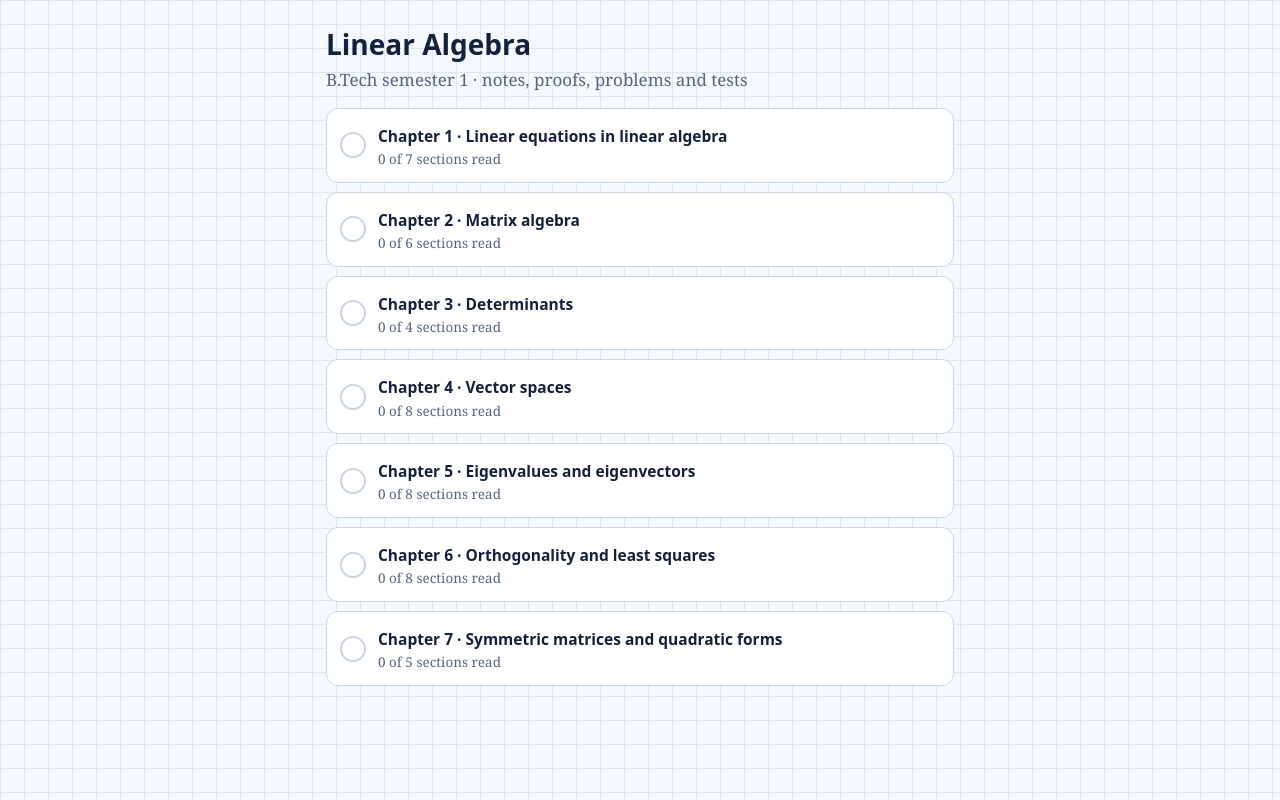
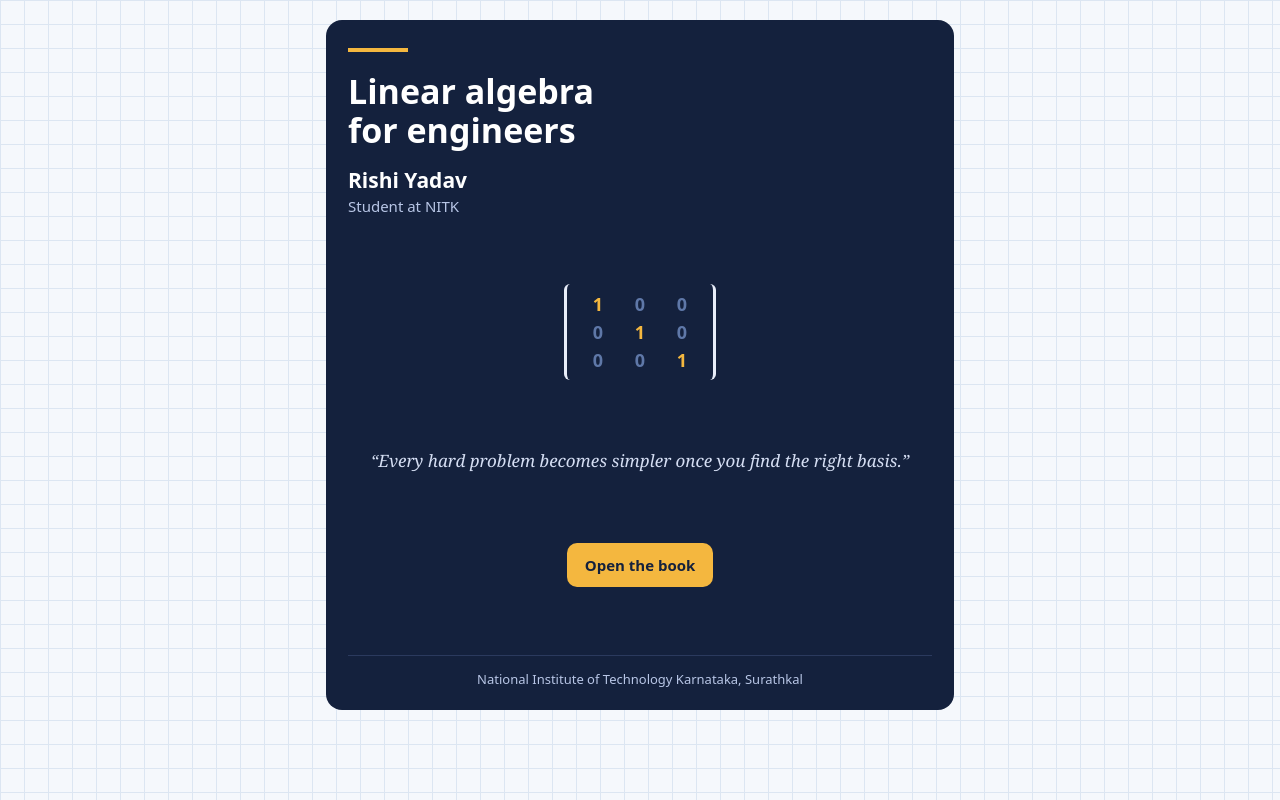
Before and after one commit to rishiyadav261cs243-glitch/LINEAR-ALGEBRA-, a plain HTML site: page index.html in a window 1280 px wide. Drawn offline with Linux system fonts and the light colour scheme.

Commit message:
Add files via upload

```diff
--- a/index.html
+++ b/index.html
@@ -1,7 +1,7 @@
 <!doctype html>
 <html lang="en"><head><meta charset="utf-8">
 <meta name="viewport" content="width=device-width, initial-scale=1, viewport-fit=cover">
-<title>Linear Algebra · B.Tech Sem 1</title>
+<title>Linear algebra for engineers</title>
 <meta name="theme-color" content="#14213D">
 <link rel="manifest" href="manifest.webmanifest">
 <link rel="apple-touch-icon" href="icon-192.png">
@@ -34,6 +34,16 @@ details{background:var(--card);border:1px solid var(--line);border-radius:10px;p
 textarea{width:100%;font:16px Georgia,serif;background:var(--bg);color:var(--ink);border:1px solid var(--line);border-radius:8px;padding:8px;margin-top:8px}
 .score{font:700 40px system-ui;margin:4px 0}
 button:focus-visible,summary:focus-visible{outline:3px solid var(--acc);outline-offset:2px}
+.cover{background:#14213D;color:#E8EEFA;border-radius:16px;min-height:calc(100vh - 110px);padding:28px 22px 22px;display:flex;flex-direction:column;justify-content:space-between;gap:20px}
+.cover .rule{width:60px;height:4px;background:#F4B73F;margin-bottom:20px}
+.cover h1.ct{color:#fff;font-size:34px;line-height:1.15;margin:0 0 16px}
+.cover .ca{font:600 21px system-ui,sans-serif;margin:0;color:#fff}
+.cover .cs{color:#B8C6E6;margin:2px 0 0;font:15px system-ui,sans-serif}
+.cover .cm{display:grid;grid-template-columns:repeat(3,38px);gap:4px;padding:8px 12px;border-left:3px solid #E8EEFA;border-right:3px solid #E8EEFA;border-radius:6px;align-self:center;font:700 18px system-ui,sans-serif;text-align:center}
+.cover .cm i{font-style:normal;color:#5F78A8}.cover .cm i.on{color:#F4B73F}
+.cover .cq{font-style:italic;text-align:center;color:#D5DEF3;margin:0;padding:0 6px}
+.cover .btn{background:#F4B73F;color:#14213D;align-self:center;margin:0}
+.cover .cf{text-align:center;color:#B8C6E6;font:13px/1.4 system-ui,sans-serif;margin:0;border-top:1px solid #2B3A5E;padding-top:14px}
 </style></head><body><main id="app"></main>
 <script src="problems1.js"></script>
 <script src="problems2.js"></script>
@@ -126,6 +136,14 @@ const app=document.getElementById("app");let dp=null,cur=CHS[0];
 const rk=i=>cur.n+"-"+i;
 addEventListener("beforeinstallprompt",e=>{e.preventDefault();dp=e;const b=document.getElementById("inst");if(b)b.hidden=false});
 if("serviceWorker"in navigator)addEventListener("load",()=>navigator.serviceWorker.register("sw.js").catch(()=>{}));
+function cover(){
+ let m="";for(let r=0;r<3;r++)for(let c=0;c<3;c++)m+=`<i class="${r==c?"on":""}">${r==c?1:0}</i>`;
+ app.innerHTML=`<div class="cover"><div><div class="rule"></div><h1 class="ct">Linear algebra<br>for engineers</h1><p class="ca">Rishi Yadav</p><p class="cs">Student at NITK</p></div>
+ <div class="cm" aria-hidden="true">${m}</div>
+ <p class="cq">“Every hard problem becomes simpler once you find the right basis.”</p>
+ <button class="btn" id="open">Open the book</button>
+ <p class="cf">National Institute of Technology Karnataka, Surathkal</p></div>`;
+ document.getElementById("open").onclick=home;scrollTo(0,0)}
 function home(){
  app.innerHTML=`<h1>Linear Algebra</h1><p class="sub">B.Tech semester 1 · notes, proofs, problems and tests</p><button class="btn" id="inst" ${dp?"":"hidden"}>Install app</button>`+
  CHS.map((c,i)=>{const n=c.sec.filter((s,j)=>S.read[c.n+"-"+j]).length,ok=n==c.sec.length&&S.best[c.n]!=null;return `<button class="row" data-c="${i}"><span class="dot ${ok?"ok":""}">${ok?"✓":""}</span><span><span class="tt">Chapter ${c.n} · ${c.title}</span><small>${n} of ${c.sec.length} sections read${S.best[c.n]!=null?" · best test "+S.best[c.n]+"/20":""}</small></span></button>`}).join("")+
@@ -171,5 +189,5 @@ function test(){
   const b=m.reduce((s,v)=>s+Math.max(v,0),0),t=a+b;S.best[cur.n]=Math.max(S.best[cur.n]||0,t);save();
   const r=document.getElementById("res");r.innerHTML=`<div class="card"><div class="score">${t} / 20</div><p>Quiz ${a}/8 · Subjective ${b}/12${m.includes(-1)?"<br>Award yourself marks for every subjective answer to complete your score.":""}</p></div>`;r.scrollIntoView({behavior:"smooth"})};
  scrollTo(0,0)}
-home();
+cover();
 </script></body></html>
```
